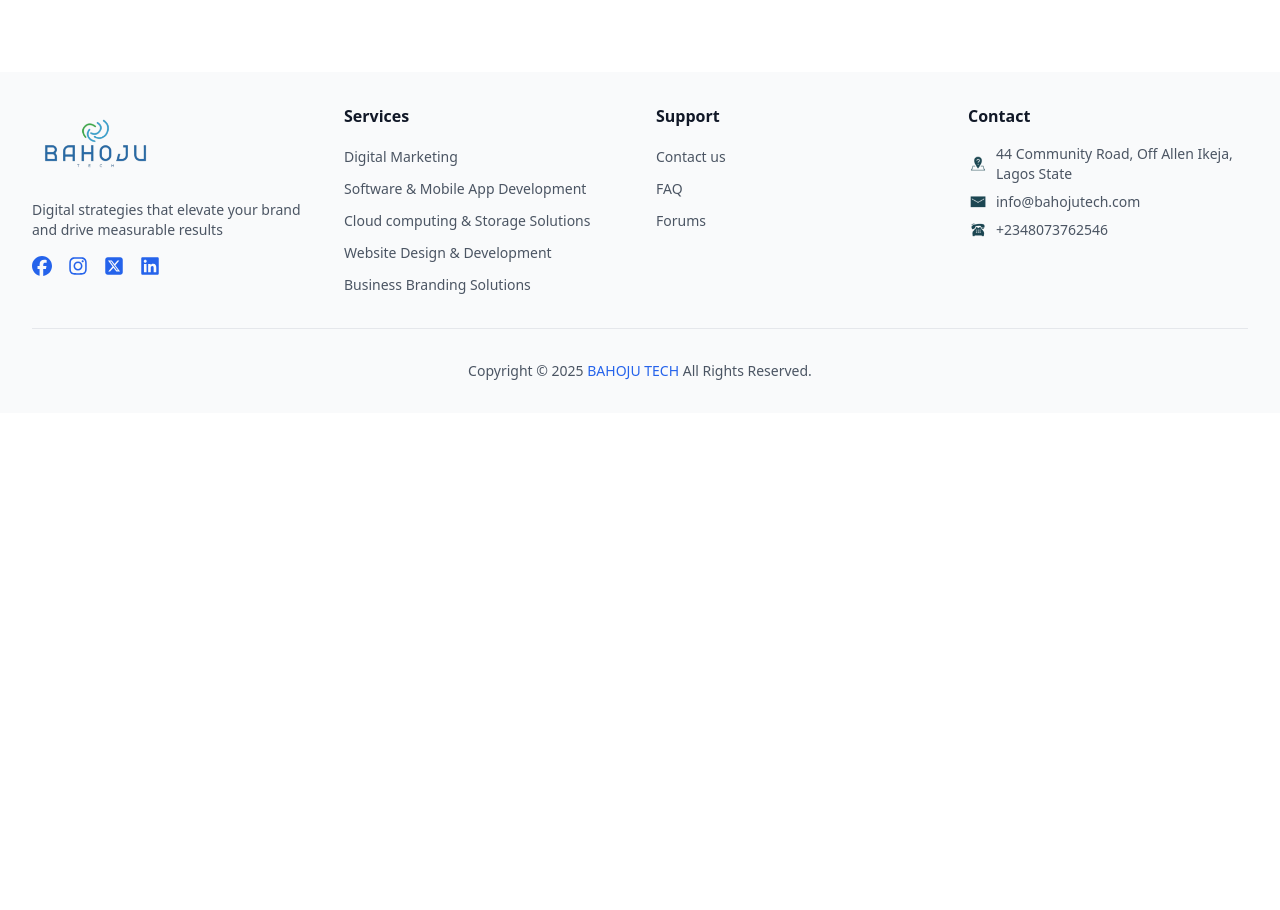
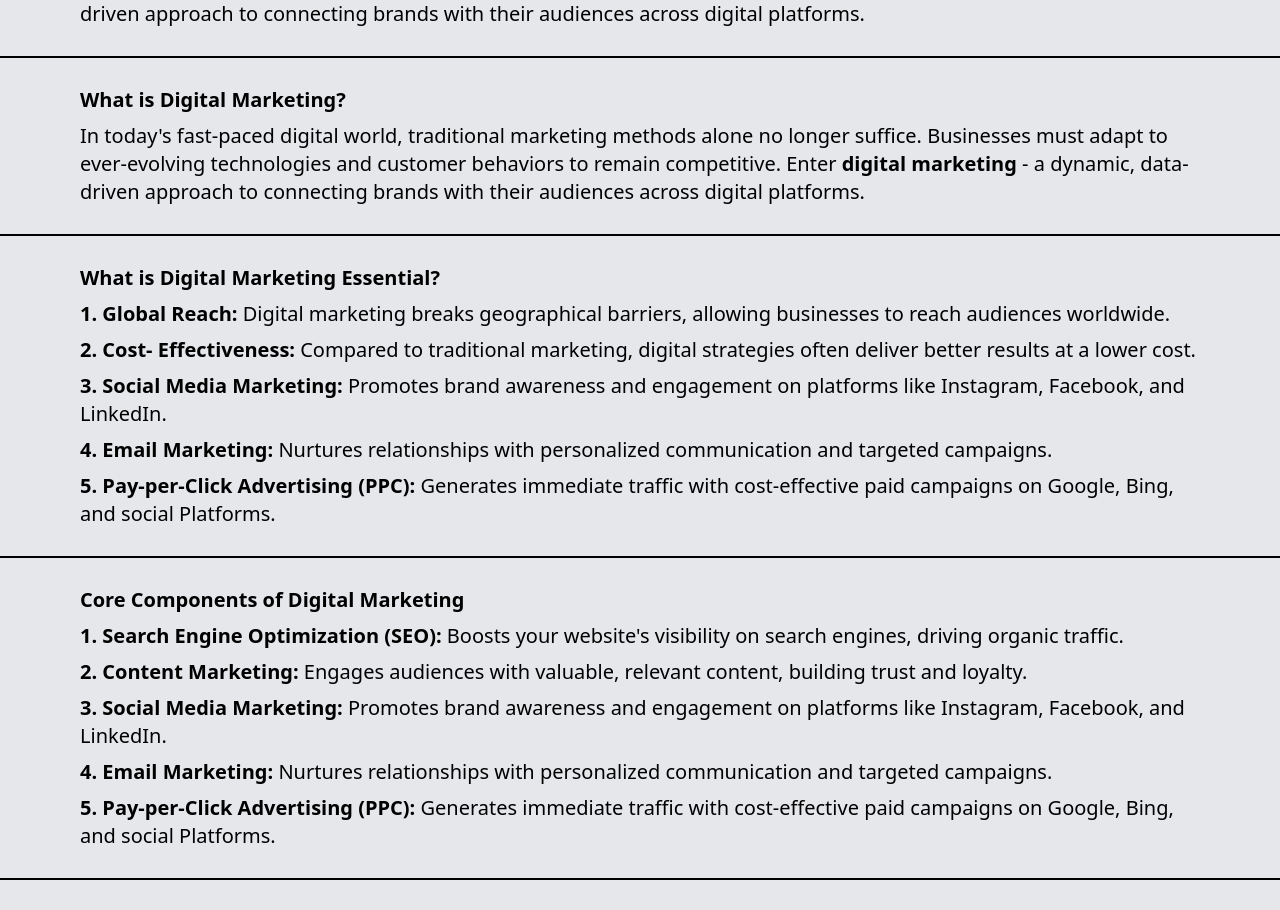
Before and after one commit to BahojuTech/Company-Website, a Next.js app: page /blogPreview in a window 1280 px wide. Before the commit this address had no page. Shown: the part 828-1738 px from the top of the page. Before the commit the page ends 1241 px from the top, so only its background shows below. Built offline with nearby package versions, Linux system fonts and the light colour scheme.

Commit message:
concluded blog preview page

```diff
--- /dev/null
+++ b/src/app/blogPreview/page.tsx
@@ -0,0 +1,65 @@
+import React, { ReactNode } from 'react';
+
+type Section = {
+    head?: ReactNode;
+    body?: ReactNode;
+    list?: ReactNode[];
+};
+
+const sections: Section[] = [
+    { body: (<p className='text-xl'>In today's fast-paced digital world, traditional marketing methods alone no longer suffice. Businesses must adapt to ever-evolving technologies and customer behaviors to remain competitive. Enter <b>digital marketing</b> - a dynamic, data-driven approach to connecting brands with their audiences across digital platforms.</p>) },
+    { head: (<h2 className='text-xl font-bold'>What is Digital Marketing?</h2>), body: (<p className='text-xl mt-2'>In today's fast-paced digital world, traditional marketing methods alone no longer suffice. Businesses must adapt to ever-evolving technologies and customer behaviors to remain competitive. Enter <b>digital marketing</b> - a dynamic, data-driven approach to connecting brands with their audiences across digital platforms.</p>) },
+    {
+        head: (<h2 className='text-xl font-bold'>What is Digital Marketing Essential?</h2>),
+        list: [
+            (<li className='text-xl mt-2 list-none' key={1}><b>1. Global Reach:</b> Digital marketing breaks geographical barriers, allowing businesses to reach audiences worldwide.</li>),
+            (<li className='text-xl mt-2 list-none' key={2}><b>2. Cost- Effectiveness: </b>Compared to traditional marketing, digital strategies often deliver better results at a lower cost.</li>),
+            (<li className='text-xl mt-2 list-none' key={3}><b>3. Social Media Marketing:</b> Promotes brand awareness and engagement on platforms like Instagram, Facebook, and LinkedIn.</li>),
+            (<li className='text-xl mt-2 list-none' key={4}><b>4. Email Marketing:</b> Nurtures relationships with personalized communication and targeted campaigns.</li>),
+            (<li className='text-xl mt-2 list-none' key={5}><b>5. Pay-per-Click Advertising (PPC):</b> Generates immediate traffic with cost-effective paid campaigns on Google, Bing, and social Platforms.</li>)
+        ]
+    },
+    {
+        head: (<h2 className='text-xl font-bold'>Core Components of  Digital Marketing</h2>),
+        list: [
+            (<li className='text-xl mt-2 list-none' key={1}><b>1. Search Engine Optimization (SEO):</b> Boosts your website's visibility on search engines, driving organic traffic.</li>),
+            (<li className='text-xl mt-2 list-none' key={2}><b>2. Content Marketing:</b> Engages audiences with valuable, relevant content, building trust and loyalty.</li>),
+            (<li className='text-xl mt-2 list-none' key={3}><b>3. Social Media Marketing:</b> Promotes brand awareness and engagement on platforms like Instagram, Facebook, and LinkedIn.</li>),
+            (<li className='text-xl mt-2 list-none' key={4}><b>4. Email Marketing:</b> Nurtures relationships with personalized communication and targeted campaigns.</li>),
+            (<li className='text-xl mt-2 list-none' key={5}><b>5. Pay-per-Click Advertising (PPC):</b> Generates immediate traffic with cost-effective paid campaigns on Google, Bing, and social Platforms.</li>)
+        ]
+    },
+    {
+        head: (<h2 className='text-xl font-bold'>Trends Shaping the Future of Digital Marketing</h2>),
+        list: [
+            (<li className='text-xl mt-2 list-none' key={1}><b>1. Al and Automation:</b> From chatbots to predictive analytics, Al streamlines marketing processes and enhances customer experiences</li>),
+            (<li className='text-xl mt-2 list-none' key={2}><b>2. Voice Search Optimization:</b> With the rise of smart assistants, optimizing for voice search is more critical than ever</li>),
+            (<li className='text-xl mt-2 list-none' key={3}><b>3. Video Content:</b> Short-form videos and live streams dominate platforms, engaging audiences effectively.</li>),
+            (<li className='text-xl mt-2 list-none' key={4}><b>4. Personalization:</b> Tailored content and recommendations improve customer satisfaction and loyalty..</li>)
+        ]
+    },
+    {head: (<h2 className='text-xl font-bold'>Conclusion</h2>), body:(<p className='text-xl'>Digital marketing is no longer optional, it's an essential part of modern business success. Whether you're a small startup or an established enterprise, leveraging digital marketing strategies can help you build a stronger connection with your audience, drive measurable growth, and stay ahead of the competion<br/><br/>Are you ready to take your business to the next level? At <b>BAHOJU</b>, we specialize in crafting innovative digital marketing solutions tailored to your unique goals. Let's grow together!</p>)}
+];
+
+const page = () => {
+    return (
+        <>
+            <main className='w-full bg-gray-200'>
+                <section className='lg:px-20 md:px-10 px-5 md:pb-12 pt-16 w-full max-w-[95rem] mx-auto'>
+                    <img src="/blimg.jpg" alt="blog image" className='w-full rounded-xl' />
+                </section>
+                {
+                    sections.map((section, index) => (
+                        <section key={index} className='lg:px-20 md:px-10 px-5 py-7 border-b-2 border-black w-full max-w-[95rem] mx-auto'>
+                            {section?.head}
+                            {section?.body}
+                            {section?.list?.map((li) => li)}
+                        </section>
+                    ))
+                }
+            </main>
+        </>
+    )
+}
+
+export default page
--- a/src/components/blog/BlogBody.tsx
+++ b/src/components/blog/BlogBody.tsx
@@ -4,7 +4,7 @@ import BlogCard from './BlogCard'
 const BlogBody = () => {
     return (
         <section className='w-full bg-cyan-100'>
-            <main className='max-w-7xl w-full mx-auto px-5 md:px-10 py-20'>
+            <main className='max-w-[95rem] w-full mx-auto px-5 md:px-20 py-24'>
                 <BlogCard />
             </main>
         </section>
--- a/src/components/blog/Hero.tsx
+++ b/src/components/blog/Hero.tsx
@@ -21,7 +21,7 @@ const Hero = () => {
 
     return (
         <section className={`w-full bg-white`}>
-            <main className='text-white w-full max-w-7xl mx-auto relative'>
+            <main className='text-white w-full max-w-[95rem] mx-auto relative'>
                 {
                     images.map((image, index) => (<img key={index} src={image} className={`absolute object-top object-cover w-full h-full z-10 ${index === currentIndex ? "opacity-100" : "opacity-0"}`} style={{ transition: "opacity 1s ease-in-out" }} />))
                 }
```
Also changed, not shown: public/blimg.jpg (added).
